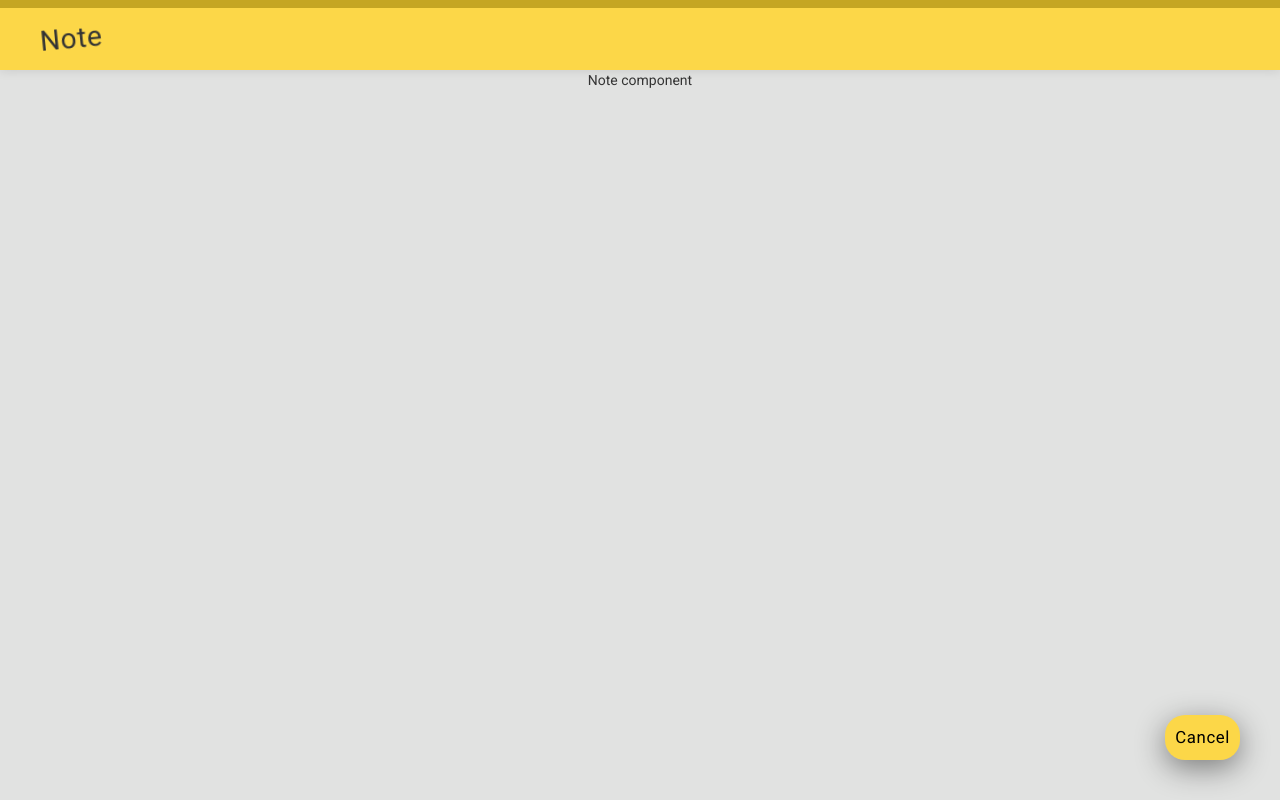
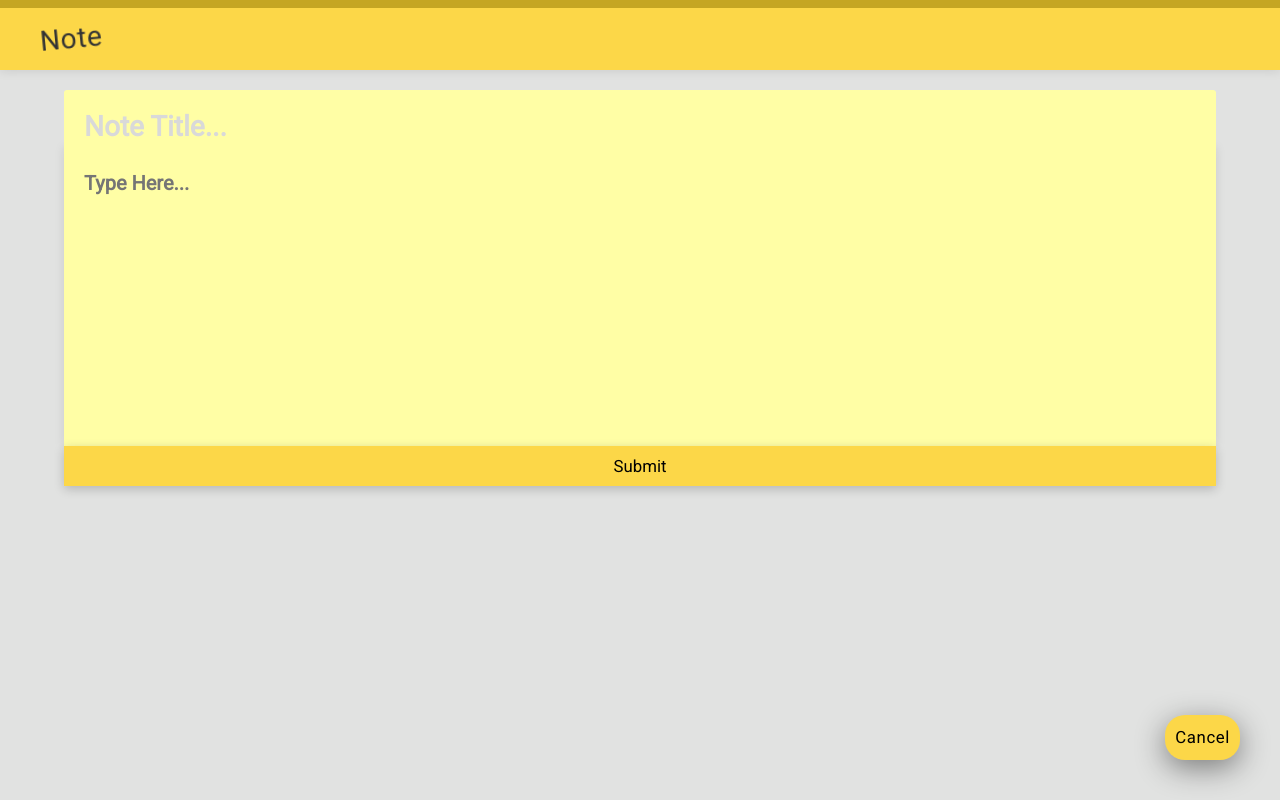
Before and after one commit to travis-watson1/react-note-app, a React (Create React App) app: page / in a window 1280 px wide. Both pictures are taken after a click on the element "+ Note". Built offline with nearby package versions, Linux system fonts and the light colour scheme; no server answers.

Commit message:
Add edit form

```diff
--- a/src/App.js
+++ b/src/App.js
@@ -15,7 +15,8 @@ class App extends React.Component {
     super();
     this.state = {
       showNote: false,
-      notes: []
+      notes: [],
+      note: {}
     };
   }
 
@@ -31,16 +32,18 @@ class App extends React.Component {
     .catch((err) => console.log(err.response.data));
   }
 
-  getNote = () => {
-    console.log("Clicked!");
+  getNote = (id) => {
+    axios.get(urlFor('notes/' + id))
+    .then((res) => this.setState({ note: res.data, showNote: true }))
+    .catch((err) => console.log(err.response.data));
   }
 
   render(){
-    const { showNote, notes } = this.state;
+    const { showNote, notes, note } = this.state;
   return (
     <div className="App">
       <Nav toggleNote={this.toggleNote} showNote = { showNote } />
-      { showNote ? <Note /> : <List getNotes={this.getNotes} notes={notes} getNote={this.getNote}/> }
+      { showNote ? <Note  note={note} /> : <List getNotes={this.getNotes} notes={notes} getNote={this.getNote} /> }
     </div>
   );
   }
--- a/src/components/Note.js
+++ b/src/components/Note.js
@@ -2,8 +2,24 @@ import React from 'react';
 
 class Note extends React.Component{
     render(){
+        const { note } = this.props;
         return(
-            <div className="note-container">Note component</div>
+            <div className="note-container">
+                <form className="note-form">
+                <input
+                    className="note-title-input"
+                    type="text"
+                    placeholder="Note Title..."
+                    defaultValue={note.title}
+                />
+                <textarea
+                    className="note-textarea"
+                    placeholder="Type Here..."
+                    defaultValue={note.content}
+                />
+                <input className="note-button" type="submit" value="Submit" />
+                </form>
+            </div>
         );
     }
 }
--- a/src/components/NoteCard.js
+++ b/src/components/NoteCard.js
@@ -8,7 +8,7 @@ class NoteCard extends React.Component{
             <div className="note-card-title">{note.title}</div>
             <div className="note-card-content">{note.content}</div>
             <span className="note-card-delete"><i className="material-icons">close</i></span>
-            <span className="note-card-edit" onClick={()=>getNote()}><i className="material-icons">mode_edit</i></span>
+            <span className="note-card-edit" onClick={()=>getNote(note.id)}><i className="material-icons">mode_edit</i></span>
             </div>
         );
     }
```
